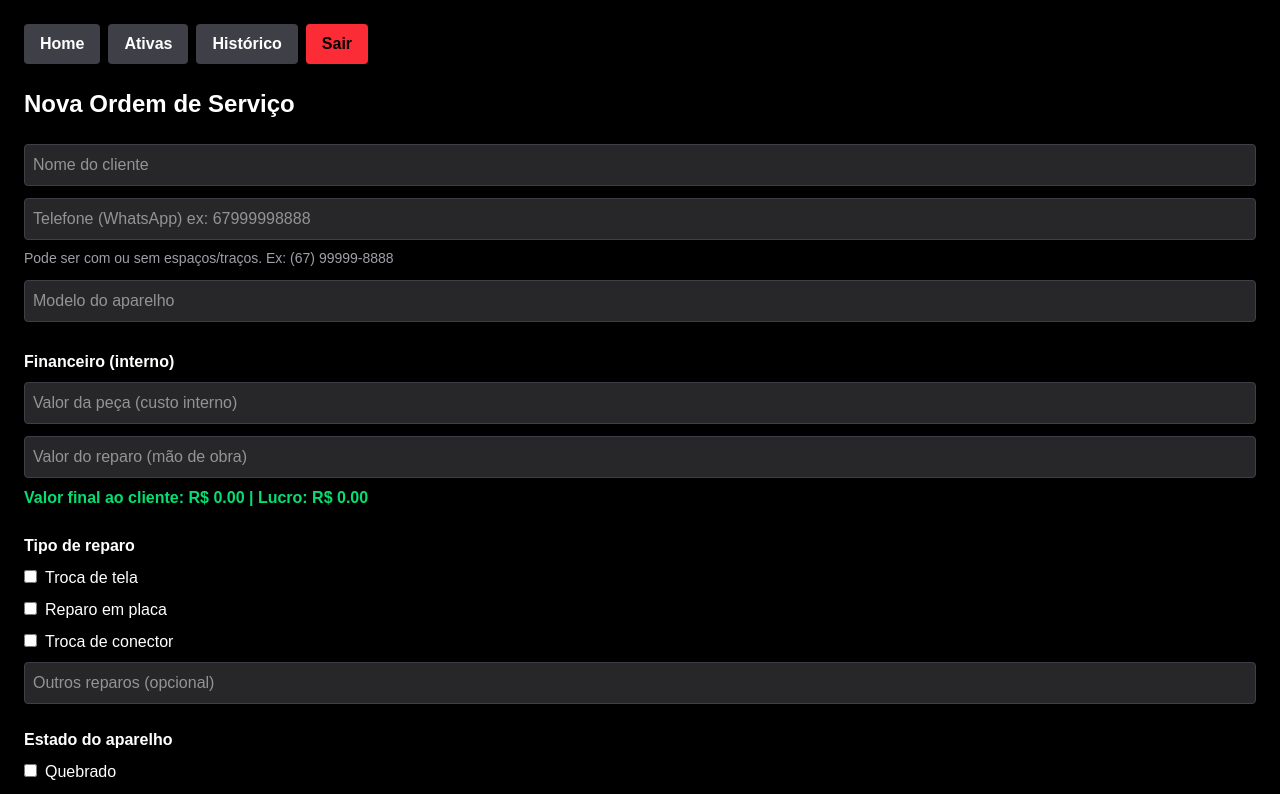
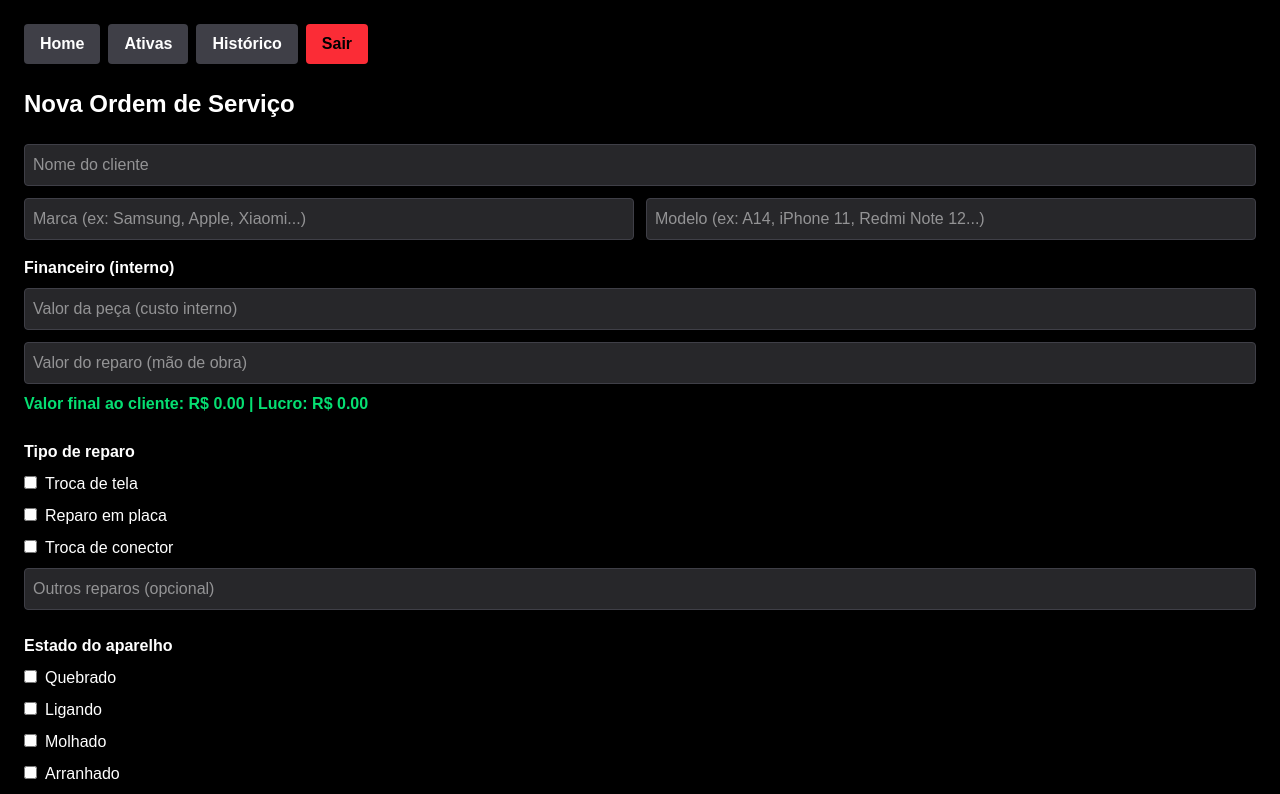
Before and after one commit to jhonatanlorran51-bit/king-os-web, a Next.js app: page /ordens in a window 1280 px wide. Shown: the top 794 px of the page. Built offline with nearby package versions, Linux system fonts and the light colour scheme; no server answers.

Commit message:
Update page.tsx

```diff
--- a/app/ordens/page.tsx
+++ b/app/ordens/page.tsx
@@ -50,7 +50,10 @@ export default function OrdensPage() {
   const router = useRouter();
 
   const [cliente, setCliente] = useState("");
-  const [telefone, setTelefone] = useState(""); // ✅ NOVO
+
+  // ✅ NOVO: marca
+  const [marca, setMarca] = useState("");
+
   const [modelo, setModelo] = useState("");
 
   // valores
@@ -77,7 +80,7 @@ export default function OrdensPage() {
     return {
       valorPeca: p,
       valorReparo: r,
-      valorTotal: r,
+      valorTotal: r, // cliente vê só o final
       lucro: r - p,
     };
   }, [valorPeca, valorReparo]);
@@ -106,8 +109,16 @@ export default function OrdensPage() {
 
   /* ======== SALVAR ORDEM ======== */
   async function salvarOrdem() {
-    if (!cliente.trim() || !modelo.trim()) {
-      alert("Preencha Cliente e Modelo.");
+    if (!cliente.trim()) {
+      alert("Preencha o nome do cliente.");
+      return;
+    }
+    if (!marca.trim()) {
+      alert("Preencha a marca do aparelho.");
+      return;
+    }
+    if (!modelo.trim()) {
+      alert("Preencha o modelo do aparelho.");
       return;
     }
 
@@ -126,7 +137,10 @@ export default function OrdensPage() {
 
       const docRef = await addDoc(collection(db, "ordens"), {
         cliente: cliente.trim(),
-        telefone: telefone.trim(), // ✅ NOVO (WhatsApp)
+
+        // ✅ NOVO
+        marca: marca.trim(),
+
         modelo: modelo.trim(),
         reparos: reparosFinal,
         estado: estadoFinal,
@@ -175,23 +189,22 @@ export default function OrdensPage() {
         onChange={(e) => setCliente(e.target.value)}
       />
 
-      {/* ✅ TELEFONE WHATSAPP */}
+      {/* ✅ Marca + Modelo lado a lado */}
+      <div className="grid grid-cols-1 sm:grid-cols-2 gap-3 mb-3">
         <input
-        className="w-full mb-2 p-2 rounded bg-zinc-800 border border-zinc-700"
-        placeholder="Telefone (WhatsApp) ex: 67999998888"
-        value={telefone}
-        onChange={(e) => setTelefone(e.target.value)}
+          className="w-full p-2 rounded bg-zinc-800 border border-zinc-700"
+          placeholder="Marca (ex: Samsung, Apple, Xiaomi...)"
+          value={marca}
+          onChange={(e) => setMarca(e.target.value)}
         />
-      <p className="text-zinc-400 text-sm mb-3">
-        Pode ser com ou sem espaços/traços. Ex: (67) 99999-8888
-      </p>
 
         <input
-        className="w-full mb-3 p-2 rounded bg-zinc-800 border border-zinc-700"
-        placeholder="Modelo do aparelho"
+          className="w-full p-2 rounded bg-zinc-800 border border-zinc-700"
+          placeholder="Modelo (ex: A14, iPhone 11, Redmi Note 12...)"
           value={modelo}
           onChange={(e) => setModelo(e.target.value)}
         />
+      </div>
 
       {/* FINANCEIRO */}
       <h2 className="font-bold mt-4 mb-2">Financeiro (interno)</h2>
@@ -260,19 +273,13 @@ export default function OrdensPage() {
       <h2 className="font-bold mb-2">Fotos (Antes)</h2>
       <label className="inline-block bg-zinc-700 px-4 py-2 rounded font-bold cursor-pointer">
         Selecionar fotos (Antes)
-        <input
-          type="file"
-          multiple
-          accept="image/*"
-          className="hidden"
-          onChange={(e) => addFotosAntes(e.target.files)}
-        />
+        <input type="file" multiple accept="image/*" className="hidden" onChange={(e) => addFotosAntes(e.target.files)} />
       </label>
 
       <div className="grid grid-cols-1 sm:grid-cols-3 gap-3 mt-3">
         {fotosAntesLocal.map((src, i) => (
           <div key={i} className="relative">
-            <img src={src} className="rounded border border-zinc-700" alt={`Foto antes ${i + 1}`} />
+            <img src={src} alt={`Antes ${i + 1}`} className="rounded border border-zinc-700" />
             <button
               onClick={() => removerFotoAntes(i)}
               className="absolute top-2 right-2 bg-red-500 text-black px-2 py-1 rounded font-bold"
```
Lines whose indentation alone changed are shown as unchanged.
